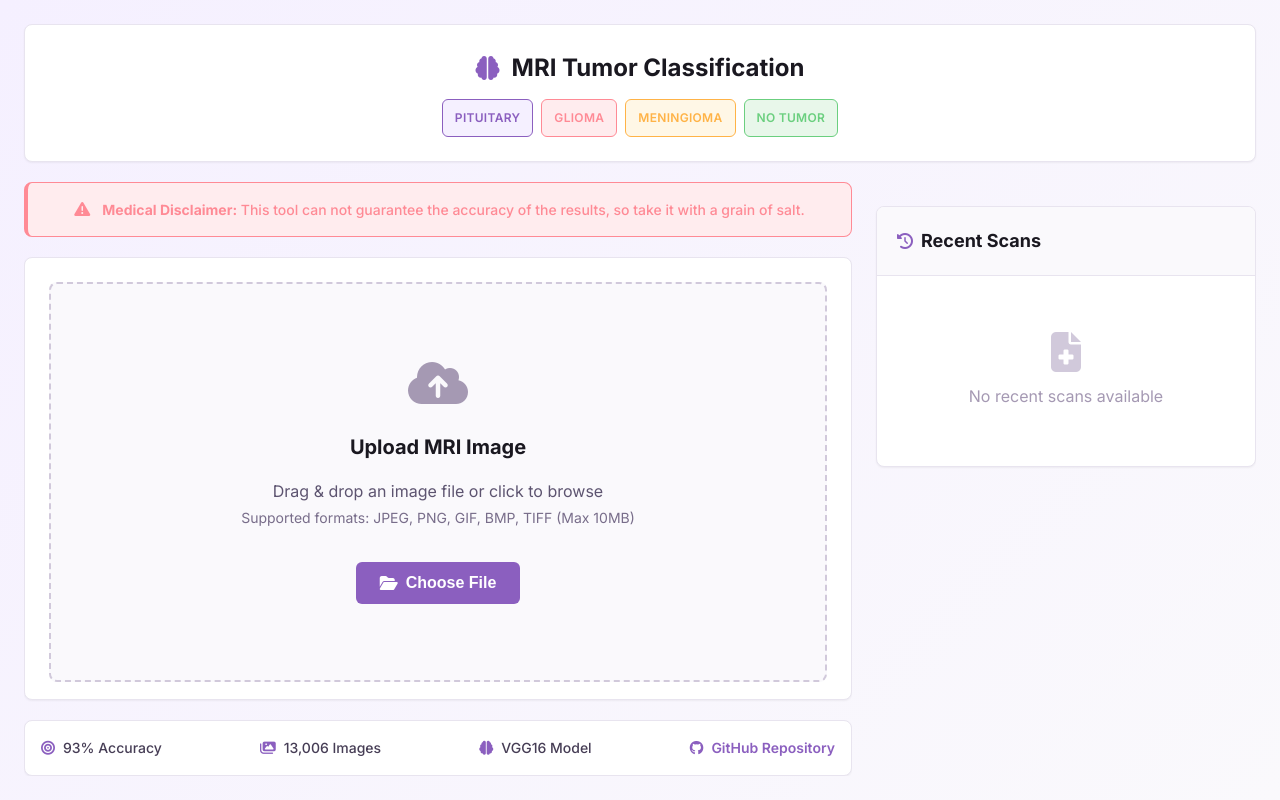
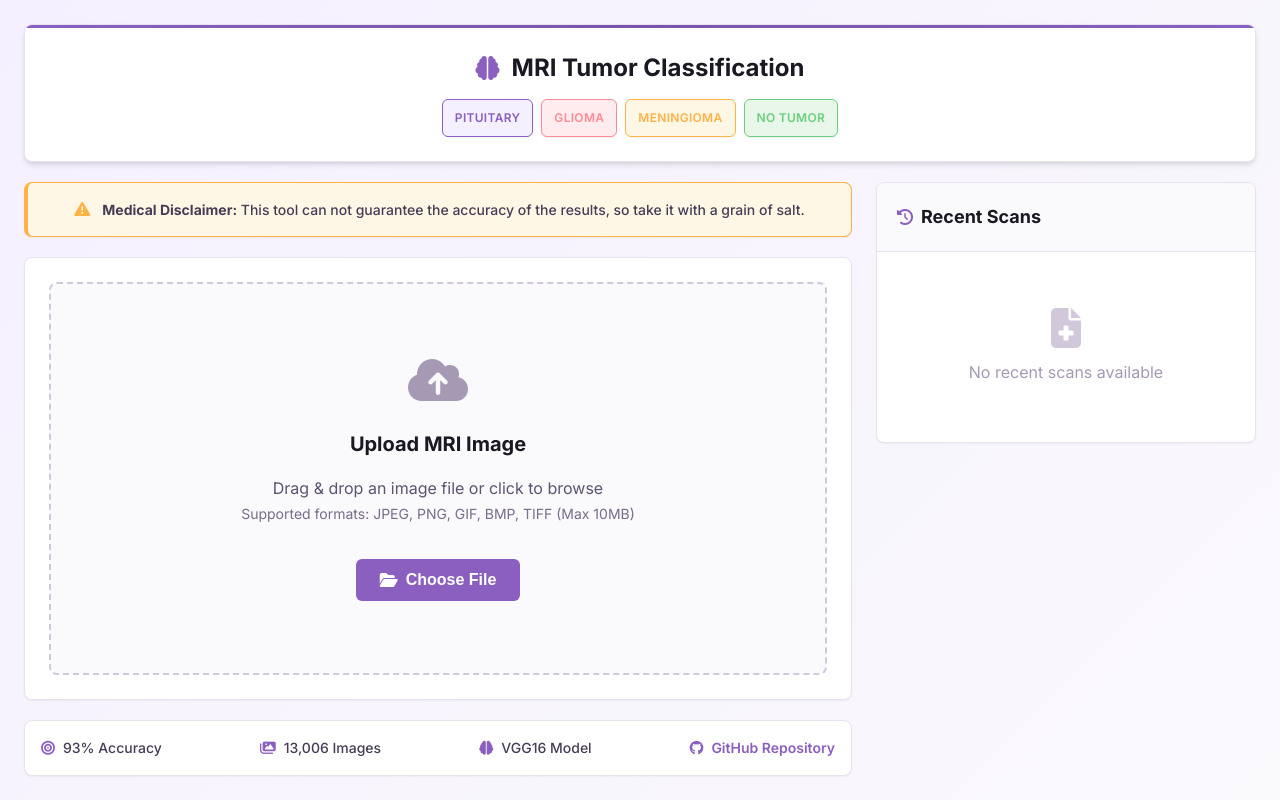
Before and after one commit to ShrekBytes/tui_mor, a Flask app: page / in a window 1280 px wide. Run offline with Flask 3, Linux system fonts and the light colour scheme.

Commit message:
fix
bug fix

```diff
--- a/static/css/style.css
+++ b/static/css/style.css
@@ -98,8 +98,7 @@ body {
     background: linear-gradient(135deg, var(--color-primary-50) 0%, var(--color-gray-50) 100%);
     color: var(--color-gray-700);
     line-height: 1.6;
-    height: 100vh;
-    overflow: hidden;
+    min-height: 100vh;
     -webkit-font-smoothing: antialiased;
     -moz-osx-font-smoothing: grayscale;
 }
@@ -109,11 +108,10 @@ body {
     max-width: var(--content-max-width);
     margin: 0 auto;
     padding: var(--space-6);
-    height: 100vh;
+    min-height: 100vh;
     display: flex;
     flex-direction: column;
     gap: var(--space-5);
-    overflow: hidden;
 }
 
 .app-layout {
@@ -121,7 +119,6 @@ body {
     grid-template-columns: 1fr var(--sidebar-width);
     gap: var(--space-6);
     flex: 1;
-    overflow: hidden;
     min-height: 0;
 }
 
@@ -129,7 +126,6 @@ body {
     display: flex;
     flex-direction: column;
     gap: var(--space-5);
-    overflow: hidden;
     min-height: 0;
     flex: 1;
 }
@@ -140,8 +136,20 @@ body {
     border-radius: var(--radius-lg);
     padding: var(--space-6);
     border: var(--border-width) solid var(--color-gray-200);
-    box-shadow: var(--shadow-sm);
+    box-shadow: var(--shadow-md);
     flex-shrink: 0;
+    position: relative;
+    overflow: hidden;
+}
+
+.header::before {
+    content: '';
+    position: absolute;
+    top: 0;
+    left: 0;
+    right: 0;
+    height: 3px;
+    background: linear-gradient(90deg, var(--color-primary-500), var(--color-primary-600), var(--color-primary-500));
 }
 
 .header-content {
@@ -238,23 +252,24 @@ body {
     justify-content: center;
     gap: var(--space-3);
     padding: var(--space-4);
-    background: var(--color-error-light);
-    border: var(--border-width) solid var(--color-error);
+    background: var(--color-warning-light);
+    border: var(--border-width) solid var(--color-warning);
     border-radius: var(--radius-lg);
-    border-left: 4px solid var(--color-error);
+    border-left: 4px solid var(--color-warning);
     flex-shrink: 0;
     text-align: center;
+    box-shadow: var(--shadow-sm);
 }
 
 .warning-notice i {
-    color: var(--color-error);
+    color: var(--color-warning);
     font-size: var(--font-size-base);
     flex-shrink: 0;
 }
 
 .warning-notice span {
     font-size: var(--font-size-sm);
-    color: var(--color-error);
+    color: var(--color-gray-700);
     line-height: 1.5;
     font-weight: 500;
 }
@@ -270,13 +285,12 @@ body {
     display: flex;
     flex-direction: column;
     min-height: 0;
-    height: 100%;
 }
 
 .upload-area {
     border: 2px dashed var(--color-gray-300);
     border-radius: var(--radius-lg);
-    padding: var(--space-10);
+    padding: var(--space-8);
     text-align: center;
     cursor: pointer;
     background: var(--color-gray-50);
@@ -286,8 +300,7 @@ body {
     align-items: center;
     justify-content: center;
     position: relative;
-    min-height: 400px;
-    height: 100%;
+    min-height: 300px;
 }
 
 .upload-area:hover {
```
Also changed, not shown: other parts of static/css/style.css (+58 -8 lines), static/uploads/2729063b-af59-49e7-963e-17ec68396aef.jpeg (added), static/uploads/c37bf075-b247-434f-9288-ca247750ae8b.png (added), static/uploads/ead1e1ce-4c26-4adf-a334-eab495304252.jpg (added).
